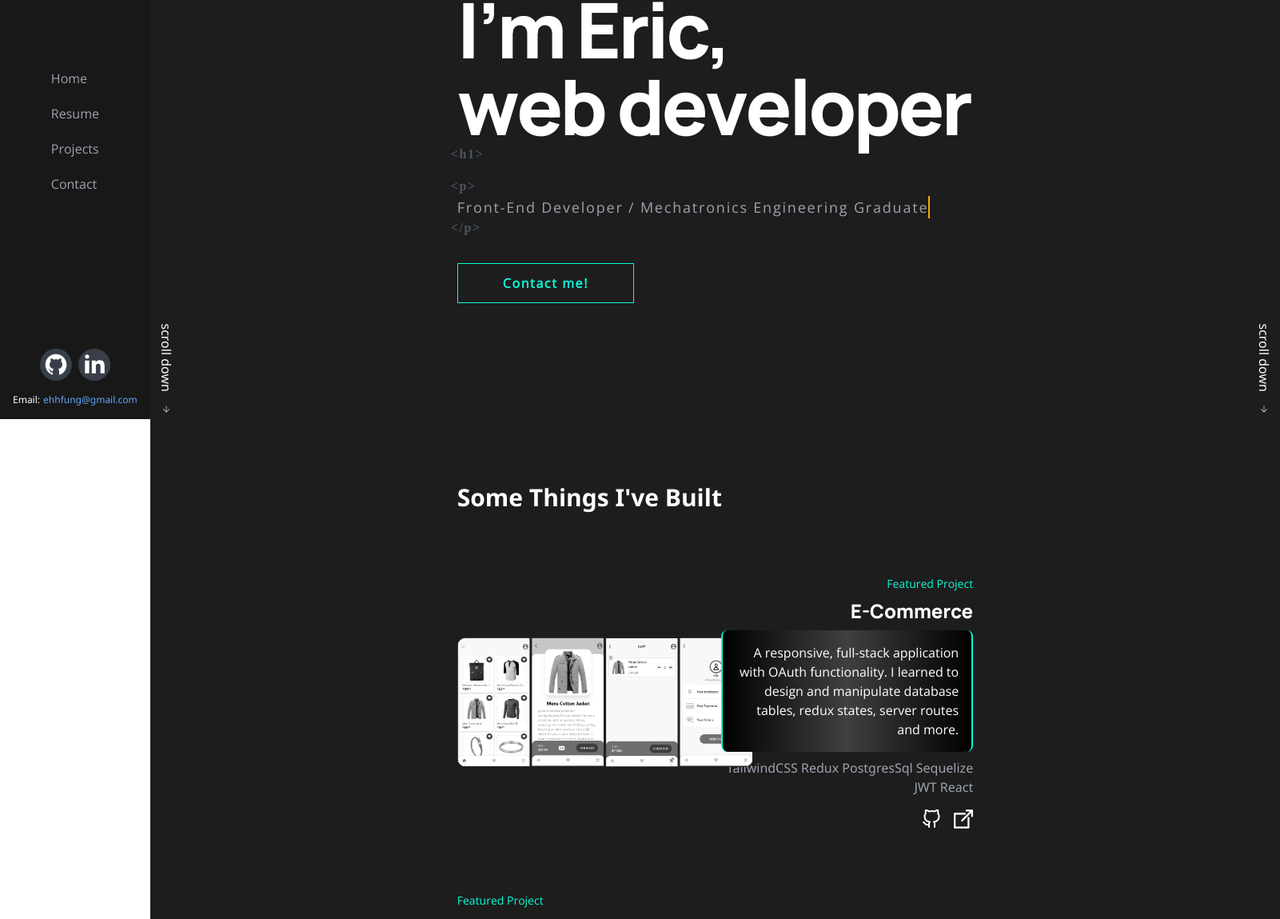
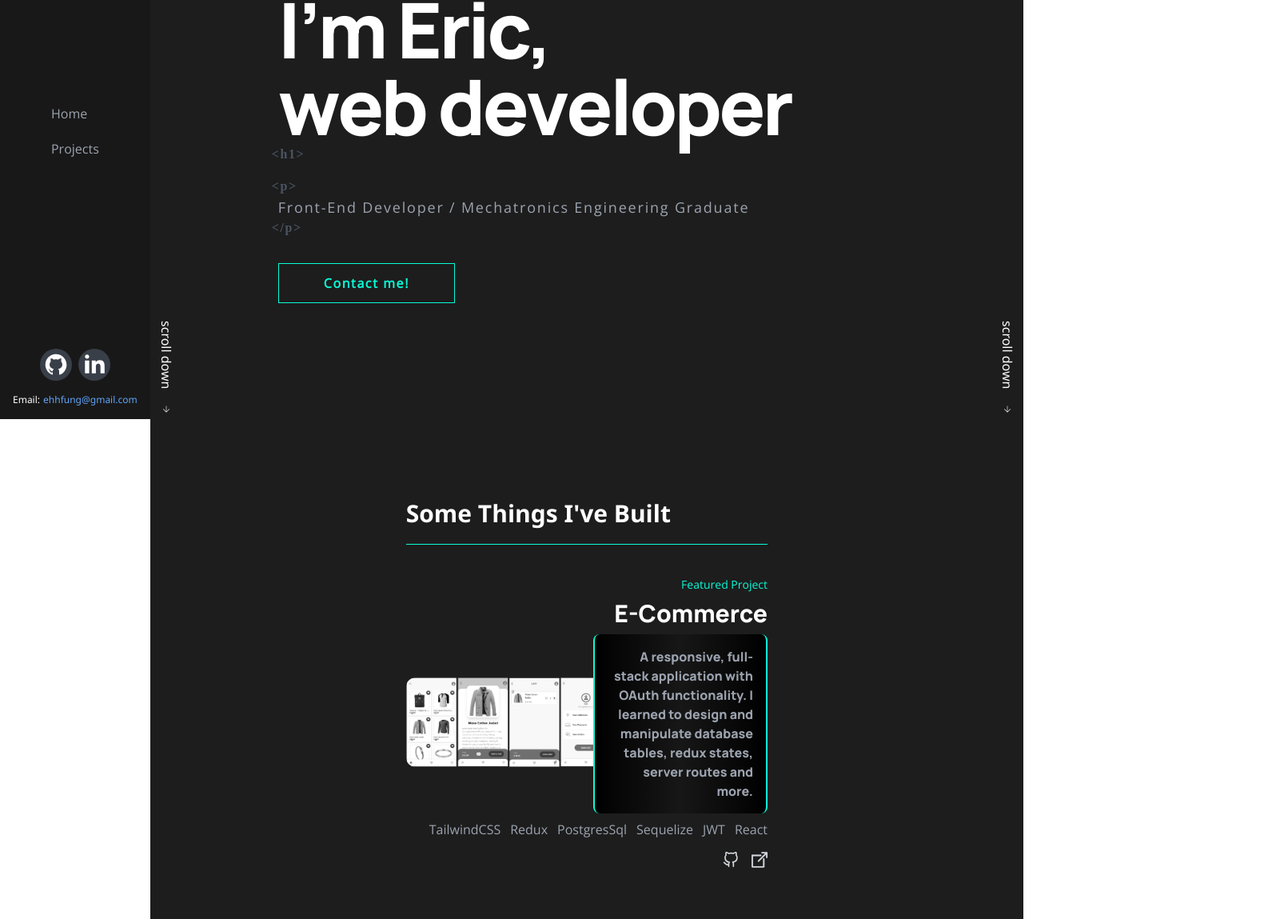
Before and after one commit to E-Fung/portfolio, a React (Create React App) app: page / in a window 1280 px wide. Shown: the part 276-1425 px from the top of the page at 80% size, 1601 px wide, since content can reach past the window. Built offline with nearby package versions, Linux system fonts and the light colour scheme; a web font is replaced by a local one; what tailwindcss-animation-delay would draw is missing.

Commit message:
first iteration

```diff
--- a/src/MainPage.js
+++ b/src/MainPage.js
@@ -1,11 +1,13 @@
 import React from 'react';
-import { Overview, Projects } from './components';
+import { Overview, Projects, About, Contact } from './components';
 
 const MainPage = () => {
   return (
     <div className='grow'>
       <Overview />
+      {/* <About /> */}
       <Projects />
+      {/* <Contact /> */}
     </div>
   );
 };
--- a/src/components/Overview.js
+++ b/src/components/Overview.js
@@ -9,7 +9,7 @@ const Overview = () => {
     return ['Hi,', "I'm Eric,", 'web developer'];
   }, []);
   return (
-    <section id='overview' className='relative px-96 h-screen items-center flex bg-background justify-between text-white select-none'>
+    <section id='overview' className='relative px-40 h-screen items-center flex bg-background justify-between text-white select-none'>
       <div className='absolute top-0 left-0 py-10 pl-20'>
         <p className='text-gray-600 text-md font-LBA tracking-widest relative -left-6'>{`<html>`}</p>
         <p className='text-gray-600 text-md font-LBA tracking-widest relative -left-4'>{`<body>`}</p>
--- a/src/components/Projects.js
+++ b/src/components/Projects.js
@@ -15,7 +15,7 @@ const projectArray = [
   },
   {
     imgSrc: pokedex,
-    title: 'Pokedex',
+    title: 'Pokédex',
     link: 'https://e-fung.github.io/tsPokedex',
     githubLink: 'https://github.com/E-Fung/tsPokedex',
     summary:
@@ -36,17 +36,19 @@ const projectArray = [
     title: 'NASA APOD Gallery',
     link: 'https://main.d1xr7hntse7mza.amplifyapp.com/',
     githubLink: 'https://github.com/E-Fung/nasa_apod',
-    summary:
-      "A masonry layout gallery for NASA's 'Astronomy Picture of the Day' which features localstorage, 'saved liked' functionality as well as modals for more in depth information.",
+    summary: `A masonry layout gallery for NASA's "Astronomy Picture of the Day" which features localstorage 'saved liked' functionality as well as modals for more in depth information.`,
     techStack: 'TypeScript Material-UI React',
   },
 ];
 
 const Projects = () => {
   return (
-    <section id='projects' className='flex flex-col justify-center min-h-screen w-full px-96 py-20 space-y-20 bg-background text-white select-none'>
-      <div className='text-white font-bold text-3xl'>{/* <AnimatedHeader arrayOfStrings={projectString} /> */}Some Things I've Built</div>
-      <ul className='space-y-20'>
+    <section
+      id='projects'
+      className='flex flex-col justify-center min-h-screen w-full px-80 py-20 bg-background text-white select-none divide-y divide-highlight'
+    >
+      <div className='text-white font-bold text-3xl py-5'>{/* <AnimatedHeader arrayOfStrings={projectString} /> */}Some Things I've Built</div>
+      <ul className='space-y-20 py-10'>
         {projectArray.map((cardProps, index) => {
           return <ProjectCard key={cardProps.title} cardProps={cardProps} index={index} />;
         })}
--- a/src/components/Sidebar.js
+++ b/src/components/Sidebar.js
@@ -18,27 +18,28 @@ M281.653,448.575h-72.8v-111.3h72.8V448.575z M410.653,448.575h-88.4v-132.1c0-11.4
 c-11.4,0-20.8,9.4-20.8,20.8v132.1h-87.4v-203.9h330.8V448.575L410.653,448.575z M83.853,204.175l161.4-155l159.8,155H83.853z'
           />
         </svg>,
+        'overview',
       ],
-      [
-        'Resume',
-        <svg width='24px' height='24px' viewBox='0 0 24 24' fill='none' xmlns='http://www.w3.org/2000/svg'>
-          <path
-            d='M4 21.4V2.6C4 2.26863 4.26863 2 4.6 2H16.2515C16.4106 2 16.5632 2.06321 16.6757 2.17574L19.8243 5.32426C19.9368 5.43679 20 5.5894 20 5.74853V21.4C20 21.7314 19.7314 22 19.4 22H4.6C4.26863 22 4 21.7314 4 21.4Z'
-            strokeWidth='1.5'
-            strokeLinecap='round'
-            strokeLinejoin='round'
-          />
-          <path
-            d='M16 5.4V2.35355C16 2.15829 16.1583 2 16.3536 2C16.4473 2 16.5372 2.03725 16.6036 2.10355L19.8964 5.39645C19.9628 5.46275 20 5.55268 20 5.64645C20 5.84171 19.8417 6 19.6464 6H16.6C16.2686 6 16 5.73137 16 5.4Z'
-            strokeWidth='1.5'
-            strokeLinecap='round'
-            strokeLinejoin='round'
-          />
-          <path d='M8 10L16 10' strokeWidth='1.5' strokeLinecap='round' strokeLinejoin='round' />
-          <path d='M8 18L16 18' strokeWidth='1.5' strokeLinecap='round' strokeLinejoin='round' />
-          <path d='M8 14L12 14' strokeWidth='1.5' strokeLinecap='round' strokeLinejoin='round' />
-        </svg>,
-      ],
+      // [
+      //   'Resume',
+      //   <svg width='24px' height='24px' viewBox='0 0 24 24' fill='none' xmlns='http://www.w3.org/2000/svg'>
+      //     <path
+      //       d='M4 21.4V2.6C4 2.26863 4.26863 2 4.6 2H16.2515C16.4106 2 16.5632 2.06321 16.6757 2.17574L19.8243 5.32426C19.9368 5.43679 20 5.5894 20 5.74853V21.4C20 21.7314 19.7314 22 19.4 22H4.6C4.26863 22 4 21.7314 4 21.4Z'
+      //       strokeWidth='1.5'
+      //       strokeLinecap='round'
+      //       strokeLinejoin='round'
+      //     />
+      //     <path
+      //       d='M16 5.4V2.35355C16 2.15829 16.1583 2 16.3536 2C16.4473 2 16.5372 2.03725 16.6036 2.10355L19.8964 5.39645C19.9628 5.46275 20 5.55268 20 5.64645C20 5.84171 19.8417 6 19.6464 6H16.6C16.2686 6 16 5.73137 16 5.4Z'
+      //       strokeWidth='1.5'
+      //       strokeLinecap='round'
+      //       strokeLinejoin='round'
+      //     />
+      //     <path d='M8 10L16 10' strokeWidth='1.5' strokeLinecap='round' strokeLinejoin='round' />
+      //     <path d='M8 18L16 18' strokeWidth='1.5' strokeLinecap='round' strokeLinejoin='round' />
+      //     <path d='M8 14L12 14' strokeWidth='1.5' strokeLinecap='round' strokeLinejoin='round' />
+      //   </svg>,
+      // ],
       [
         'Projects',
         <svg version='1.1' id='Layer_1' width='24px' height='24px' viewBox='0 0 496 496'>
@@ -65,21 +66,22 @@ c-11.4,0-20.8,9.4-20.8,20.8v132.1h-87.4v-203.9h330.8V448.575L410.653,448.575z M8
   s-8-3.584-8-8S203.584,48,208,48z M112,48c4.416,0,8,3.584,8,8s-3.584,8-8,8s-8-3.584-8-8S107.584,48,112,48z'
           />
         </svg>,
+        'projects',
       ],
-      [
-        'Contact',
-        <svg width='24px' height='24px' xmlns='http://www.w3.org/2000/svg' viewBox='0 0 75.294 75.294'>
-          <path
-            d='M66.097,12.089h-56.9C4.126,12.089,0,16.215,0,21.286v32.722c0,5.071,4.126,9.197,9.197,9.197h56.9
-c5.071,0,9.197-4.126,9.197-9.197V21.287C75.295,16.215,71.169,12.089,66.097,12.089z M61.603,18.089L37.647,33.523L13.691,18.089
-H61.603z M66.097,57.206h-56.9C7.434,57.206,6,55.771,6,54.009V21.457l29.796,19.16c0.04,0.025,0.083,0.042,0.124,0.065
-c0.043,0.024,0.087,0.047,0.131,0.069c0.231,0.119,0.469,0.215,0.712,0.278c0.025,0.007,0.05,0.01,0.075,0.016
-c0.267,0.063,0.537,0.102,0.807,0.102c0.001,0,0.002,0,0.002,0c0.002,0,0.003,0,0.004,0c0.27,0,0.54-0.038,0.807-0.102
-c0.025-0.006,0.05-0.009,0.075-0.016c0.243-0.063,0.48-0.159,0.712-0.278c0.044-0.022,0.088-0.045,0.131-0.069
-c0.041-0.023,0.084-0.04,0.124-0.065l29.796-19.16v32.551C69.295,55.771,67.86,57.206,66.097,57.206z'
-          />
-        </svg>,
-      ],
+      //       [
+      //         'Contact',
+      //         <svg width='24px' height='24px' xmlns='http://www.w3.org/2000/svg' viewBox='0 0 75.294 75.294'>
+      //           <path
+      //             d='M66.097,12.089h-56.9C4.126,12.089,0,16.215,0,21.286v32.722c0,5.071,4.126,9.197,9.197,9.197h56.9
+      // c5.071,0,9.197-4.126,9.197-9.197V21.287C75.295,16.215,71.169,12.089,66.097,12.089z M61.603,18.089L37.647,33.523L13.691,18.089
+      // H61.603z M66.097,57.206h-56.9C7.434,57.206,6,55.771,6,54.009V21.457l29.796,19.16c0.04,0.025,0.083,0.042,0.124,0.065
+      // c0.043,0.024,0.087,0.047,0.131,0.069c0.231,0.119,0.469,0.215,0.712,0.278c0.025,0.007,0.05,0.01,0.075,0.016
+      // c0.267,0.063,0.537,0.102,0.807,0.102c0.001,0,0.002,0,0.002,0c0.002,0,0.003,0,0.004,0c0.27,0,0.54-0.038,0.807-0.102
+      // c0.025-0.006,0.05-0.009,0.075-0.016c0.243-0.063,0.48-0.159,0.712-0.278c0.044-0.022,0.088-0.045,0.131-0.069
+      // c0.041-0.023,0.084-0.04,0.124-0.065l29.796-19.16v32.551C69.295,55.771,67.86,57.206,66.097,57.206z'
+      //           />
+      //         </svg>,
+      //       ],
     ];
   }, []);
   const mediaItems = useMemo(() => {
@@ -107,9 +109,9 @@ c0.041-0.023,0.084-0.04,0.124-0.065l29.796-19.16v32.551C69.295,55.771,67.86,57.2
         <div className='text-center font-bold font-Manrope text-xl'>Eric Fung</div>
       </div>
       <div className='flex flex-col space-y-5'>
-        {linkItems.map(([link, svg]) => {
+        {linkItems.map(([link, svg, elementId]) => {
           return (
-            <a key={link} href={link}>
+            <a key={link} href={`#${elementId}`}>
               <div className='flex space-x-2 fill-gray-400 font-OpenSans stroke-gray-400 hover:fill-highlight hover:stroke-highlight text-gray-400 hover:text-white'>
                 {/* <div>{svg}</div> */}
                 <div>{link}</div>
--- a/src/components/index.js
+++ b/src/components/index.js
@@ -1,3 +1,5 @@
 export { default as Overview } from './Overview.js';
 export { default as Sidebar } from './Sidebar.js';
 export { default as Projects } from './Projects.js';
+export { default as Contact } from './Contact.js';
+export { default as About } from './About.js';
--- a/src/components/subcomponents/AnimatedHeader.js
+++ b/src/components/subcomponents/AnimatedHeader.js
@@ -12,7 +12,11 @@ const AnimatedHeader = ({ arrayOfStrings }) => {
                 return <div key={index}>&nbsp;</div>;
               }
               if (char === "'") {
-                return <div key={index}>&#8217;</div>;
+                return (
+                  <div key={index} className='char-animation hover:text-highlight'>
+                    &#8217;
+                  </div>
+                );
               }
               return (
                 <div key={index} className='char-animation hover:text-highlight'>
--- a/src/components/subcomponents/ProjectCard.js
+++ b/src/components/subcomponents/ProjectCard.js
@@ -4,12 +4,13 @@ import $ from 'jquery';
 // group shadow-lg bg-project rounded-lg min-w-full flex hover:filter-none p-2 items-center flex-col items-center justify-between
 const ProjectCard = ({ cardProps, index }) => {
   const { imgSrc, title, link, githubLink, summary, techStack } = cardProps;
+  const even = index % 2;
   const ZZZ = () => {
     return (
       <div className='absolute w-full h-full top-0 right-0'>
-        <div className={`sleep-Z absolute font-ConcertOne ${index % 2 ? 'right-3' : 'left-3'} pointer-events-none animate-zzz`}>Z</div>
-        <div className={`sleep-Z absolute font-ConcertOne animation-delay-500 ${index % 2 ? '-right-6' : '-left-6'} pointer-events-none animate-zzz`}>Z</div>
-        <div className={`sleep-Z absolute font-ConcertOne animation-delay-1000 ${index % 2 ? 'right-0' : 'left-0'} pointer-events-none animate-zzz`}>Z</div>
+        <div className={`sleep-Z absolute font-ConcertOne ${even ? 'right-3' : 'left-3'} pointer-events-none animate-zzz`}>Z</div>
+        <div className={`sleep-Z absolute font-ConcertOne animation-delay-500 ${even ? '-right-6' : '-left-6'} pointer-events-none animate-zzz`}>Z</div>
+        <div className={`sleep-Z absolute font-ConcertOne animation-delay-1000 ${even ? 'right-0' : 'left-0'} pointer-events-none animate-zzz`}>Z</div>
       </div>
     );
   };
@@ -17,34 +18,34 @@ const ProjectCard = ({ cardProps, index }) => {
     <li className='sleep grid group grid-cols-12 gap-4'>
       <a
         href={link}
-        style={{ transition: 'all 0.25s ease' }}
         target='_blank'
         rel='noreferrer noopener'
         className={`flex items-center relative grayscale group-hover:filter-none ${
-          index % 2 ? 'row-start-1 col-start-6' : 'row-start-1 col-start-1'
-        } col-span-7`}
+          even ? 'row-start-1 col-start-6' : 'row-start-1 col-start-1'
+        } col-span-7 transition`}
       >
         <img src={imgSrc} alt='' className='rounded-xl' />
-        <ZZZ />
+        {/* <ZZZ /> */}
       </a>
-      <div className={`flex flex-col justify-center space-y-2 row-start-1 ${index % 2 ? 'col-start-1 text-left' : 'col-start-7 text-right'} col-span-6 `}>
-        <div className='text-highlight font-OpenSans text-sm'>Featured Project</div>
-        <div className='font-Manrope text-2xl'>{title}</div>
-        <div
-          // style={{ backgroundColor: '#808080', borderColor: '#fd082d' }}
-          className='bg-gradient-to-l from-black via-neutral-700 bg-black z-50 font-OpenSans rounded-lg p-4 border-highlight border-x-2'
-        >
+      <div className={`flex flex-col justify-center space-y-2 row-start-1 ${even ? 'col-start-1 text-left' : 'col-start-7 text-right'} col-span-6 `}>
+        <div className='font-OpenSans text-highlight text-sm'>Featured Project</div>
+        <div className='font-Manrope text-3xl'>{title}</div>
+        <div className='font-Manrope text-gray-400 p-4 border-highlight border-x-2 rounded-lg bg-gradient-to-l from-black via-neutral-900 bg-black z-50 hover:text-gray-300 transition'>
           {summary}
         </div>
-        <div className='text-gray-400'>{techStack}</div>
-        <div className={`flex pt-2 space-x-4 ${index % 2 ? 'justify-begin' : 'justify-end'}`}>
-          <a href={githubLink} target='_blank' rel='noreferrer noopener' className='fill-white stroke-white hover:fill-highlight hover:stroke-highlight'>
-            <svg width='24px' height='24px' viewBox='0 0 24 24' fill='none' strokeWidth='2' strokeLinecap='round' strokeLinejoin='round'>
+        <div className={`font-OpenSans text-gray-400 flex space-x-3 ${even ? 'justify-start' : 'justify-end'}`}>
+          {techStack.split(' ').map((tech) => (
+            <div className='hover:text-white transition'>{tech}</div>
+          ))}
+        </div>
+        <div className={`flex pt-2 space-x-4 ${even ? 'justify-begin' : 'justify-end'}`}>
+          <a href={githubLink} target='_blank' rel='noreferrer noopener' className='fill-gray-300 stroke-gray-300 hover:fill-highlight hover:stroke-highlight'>
+            <svg width='20px' height='20px' viewBox='0 0 24 24' fill='none' strokeWidth='2' strokeLinecap='round' strokeLinejoin='round'>
               <path d='M9 19c-5 1.5-5-2.5-7-3m14 6v-3.87a3.37 3.37 0 00-.94-2.61c3.14-.35 6.44-1.54 6.44-7A5.44 5.44 0 0020 4.77 5.07 5.07 0 0019.91 1S18.73.65 16 2.48a13.38 13.38 0 00-7 0C6.27.65 5.09 1 5.09 1A5.07 5.07 0 005 4.77a5.44 5.44 0 00-1.5 3.78c0 5.42 3.3 6.61 6.44 7A3.37 3.37 0 009 18.13V22' />
             </svg>
           </a>
-          <a href={link} target='_blank' rel='noreferrer noopener' className='fill-white stroke-white hover:fill-highlight hover:stroke-highlight'>
-            <svg width='24px' height='24px' version='1.1' id='Capa_1' viewBox='0 0 194.818 194.818'>
+          <a href={link} target='_blank' rel='noreferrer noopener' className='fill-gray-300 stroke-gray-300 hover:fill-highlight hover:stroke-highlight'>
+            <svg width='20px' height='20px' version='1.1' id='Capa_1' viewBox='0 0 194.818 194.818'>
               <path
                 d='M185.818,2.161h-57.04c-4.971,0-9,4.029-9,9s4.029,9,9,9h35.312l-86.3,86.3c-3.515,3.515-3.515,9.213,0,12.728
 		c1.758,1.757,4.061,2.636,6.364,2.636s4.606-0.879,6.364-2.636l86.3-86.3v35.313c0,4.971,4.029,9,9,9s9-4.029,9-9v-57.04
--- a/src/index.css
+++ b/src/index.css
@@ -4,6 +4,10 @@
 
 * {
   box-sizing: border-box;
+}
+
+html {
+  scroll-behavior: smooth;
 }
 
 body {
--- a/tailwind.config.js
+++ b/tailwind.config.js
@@ -31,6 +31,8 @@ module.exports = {
         project: '#383A3F',
         card: 'rgb(17, 34, 64)',
         comp: '#808080',
+        red: '#FD2155',
+        orange: 'rgb(255, 165, 0)',
         // 17, 34, 64
       },
       fontFamily: {
```
Also changed, not shown: src/components/About.js (added, +7 -0 lines), src/components/Contact.js (added, +7 -0 lines), src/components/subcomponents/ProjectCard.css (deleted).
